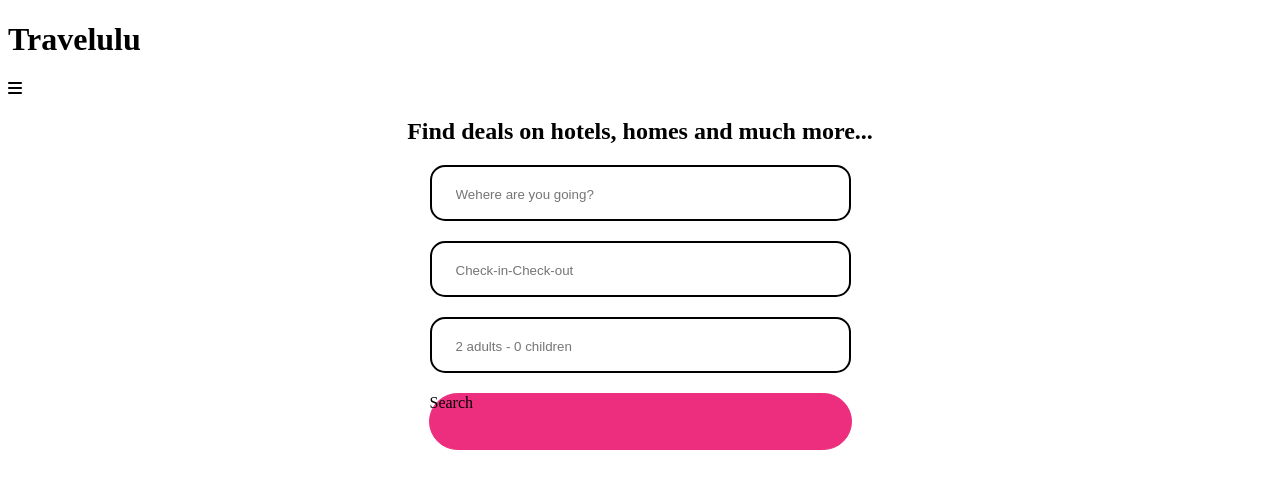
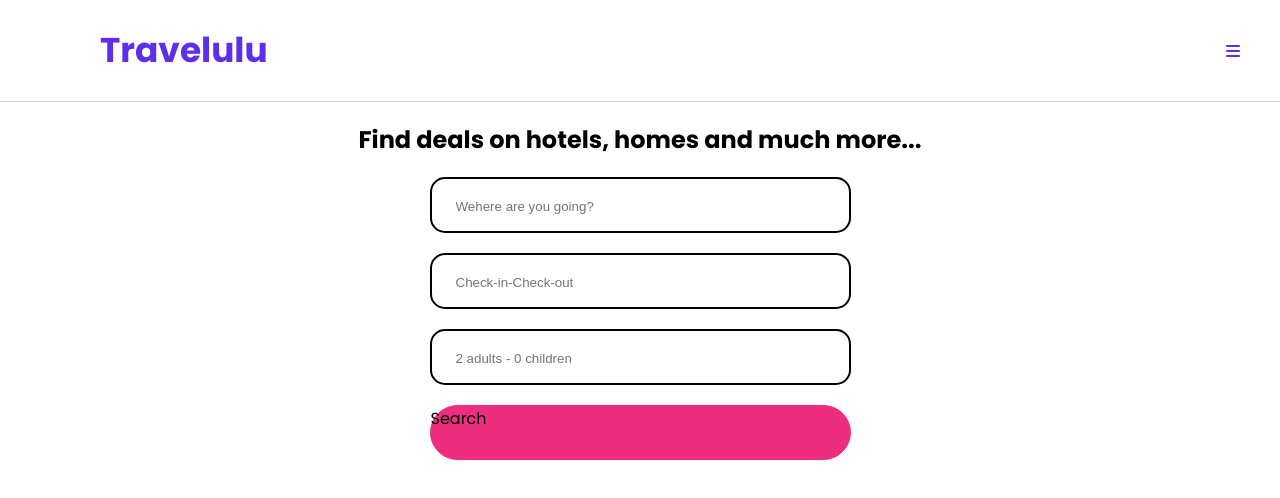
Before and after one commit to Ivangg88/202207-w1chwe-andrea-martinez-ivan-garcia, a website: page index.html in a window 1280 px wide. Drawn offline with Linux system fonts and the light colour scheme.

Commit message:
solved commit

```diff
--- a/index.html
+++ b/index.html
@@ -12,11 +12,17 @@
       crossorigin="anonymous"
       referrerpolicy="no-referrer"
     />
+    <link rel="preconnect" href="https://fonts.googleapis.com" />
+    <link rel="preconnect" href="https://fonts.gstatic.com" crossorigin />
+    <link
+      href="https://fonts.googleapis.com/css2?family=Poppins:wght@400;700&display=swap"
+      rel="stylesheet"
+    />
     <link rel="stylesheet" href="css/style.css" />
     <title>Travelulu</title>
   </head>
   <body>
-    <header>
+    <header class="main-header">
       <h1>Travelulu</h1>
       <i class="fa-solid fa-bars"></i>
     </header>
--- a/package.json
+++ b/package.json
@@ -5,6 +5,8 @@
   "main": "index.js",
   "scripts": {
     "test": "echo \"Error: no test specified\" && exit 1",
+    "compile-sass": "npx sass sass/style.scss css/style.css --watch",
+    "compile-sass-netlify": "npx sass sass/style.scss css/style.css",
     "prepare": "husky install"
   },
   "repository": {
--- /dev/null
+++ b/sass/partials/_header.scss
@@ -0,0 +1,31 @@
+@use "../variables/colors";
+
+.main-header {
+  background-color: colors.$main-color;
+  color: colors.$titles-1-color;
+  display: flex;
+  justify-content: space-between;
+  align-items: center;
+  border-bottom: 1px solid rgb(208, 206, 206);
+  margin: 0;
+
+  h1 {
+    height: 55px;
+    font-style: normal;
+    font-weight: 700;
+    font-size: 34.38px;
+    line-height: 55px;
+    margin-left: 44px;
+  }
+
+  i {
+    margin-right: 40px;
+  }
+}
+@media (min-width: 900px) {
+  .main-header {
+    h1 {
+      margin-left: 100px;
+    }
+  }
+}
--- a/sass/style.scss
+++ b/sass/style.scss
@@ -1,2 +1,19 @@
+@use "variables/colors";
+@use "variables/fonts";
+@use "partials/header";
 @use "partials/button";
 @use "partials/find-box";
+
+* {
+  box-sizing: border-box;
+}
+
+html {
+  font-family: "Poppins", sans-serif;
+}
+
+body {
+  padding: 0;
+  margin: 0;
+  width: 100vw;
+}
--- a/sass/variables/_colors.scss
+++ b/sass/variables/_colors.scss
@@ -1,4 +1,4 @@
-$main-color: #dfdfdf;
+$main-color: white;
 $titles-1-color: #5f2eea;
 $titles-2-color: #bca4ff;
 $button-color: #ed2e7e;
--- a/sass/variables/_fonts.scss
+++ b/sass/variables/_fonts.scss
@@ -1 +1 @@
-$main-titles: "Poppins";
+$main-font: "Poppins", sans-serif;
```
Also changed, not shown: css/style.css, 2 other files.
